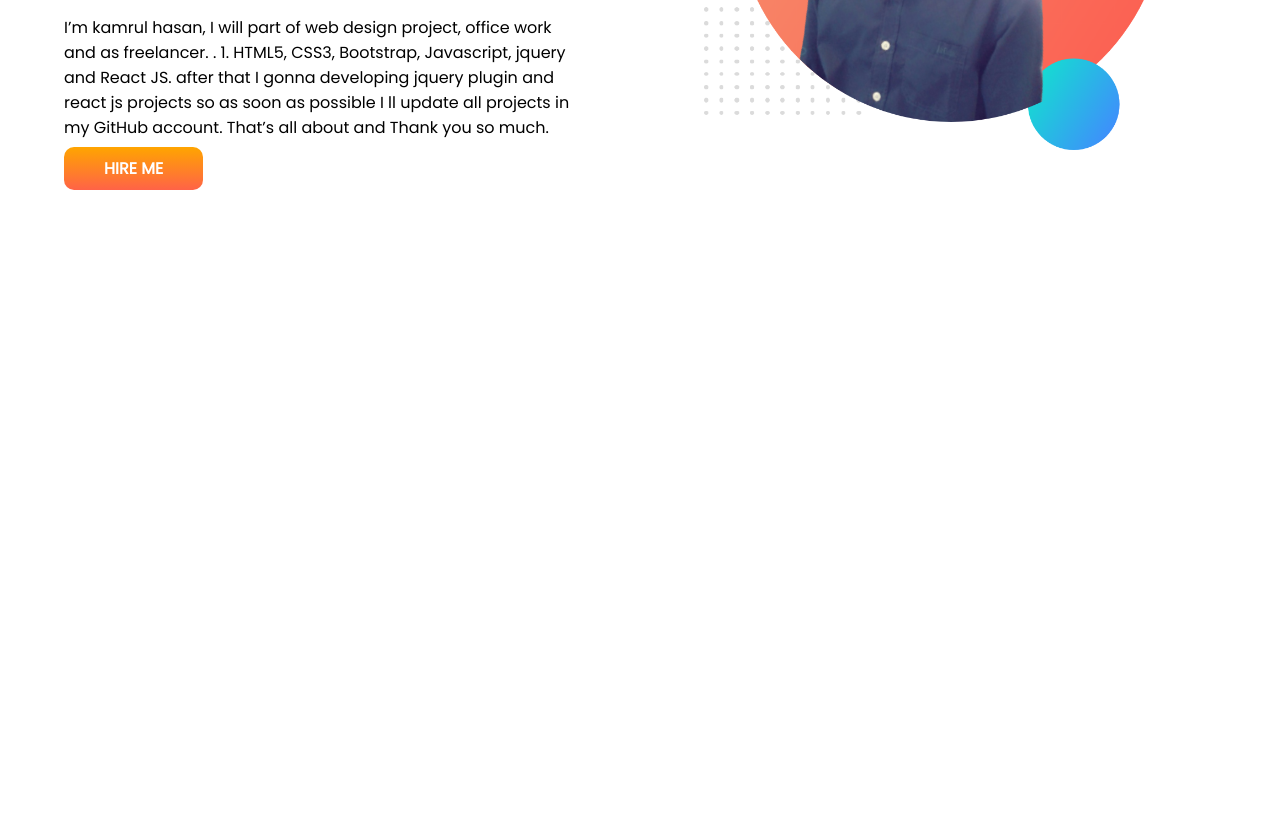
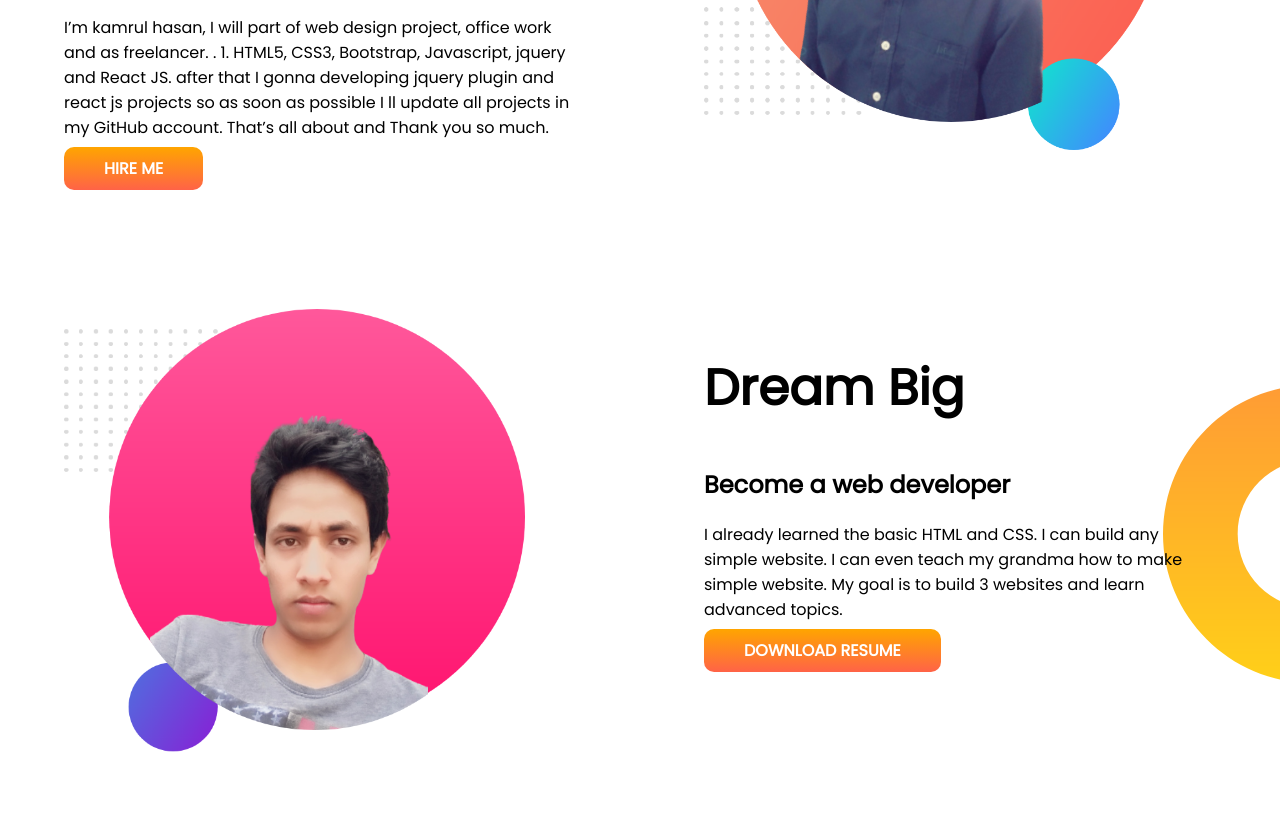
Before and after one commit to kamrulhasan10/developer-portfolio, a plain HTML site: page index.html in a window 1280 px wide. Shown: the part 371-1194 px from the top of the page. Before the commit the page ends 800 px from the top, so only its background shows below. Drawn offline with Linux system fonts and the light colour scheme.

Commit message:
dream big addes

```diff
--- a/index.html
+++ b/index.html
@@ -30,6 +30,18 @@
             <img src="kamrul-hasan.png" alt="">
         </div>
     </section>
+    <section class="dream-big">
+        <div class="part2">
+            <img src="./kamrul-hasan-1.png" alt="">
+        </div>
+        <div class="part2">
+            <h1>Dream Big</h1>
+            <h2>Become a web developer</h2>
+            <p>I already learned the basic HTML and CSS. I can build any simple website. I can even teach my grandma how
+                to make simple website. My goal is to build 3 websites and learn advanced topics.</p>
+            <a class="download-button" href="">DOWNLOAD RESUME</a>
+        </div>
+    </section>
 </body>
 
 </html>
--- a/style.css
+++ b/style.css
@@ -30,3 +30,28 @@ section{
        background-image: url(./images/top-banner.png);
        background-repeat: no-repeat;
    }
+   .dream-big{
+       display: flex;
+
+   }
+   .part2{
+       width: 50%;
+       padding: 5%;
+
+   }
+   .part2 img{
+       width: 90%;
+   }
+   .download-button{
+       text-decoration: none;
+       background-image: linear-gradient(orange, tomato);
+       padding: 10px 40px;
+       border-radius: 10px;
+       color: white;
+       font-weight: 700;
+   }
+   .dream-big{
+       background-image: url(./images/dream-bg.png);
+       background-repeat: no-repeat;
+       background-position: right;
+   }
```
